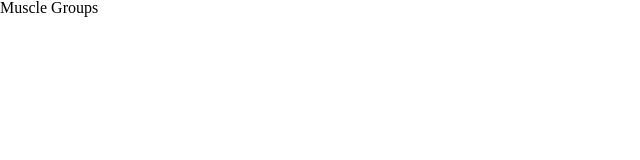
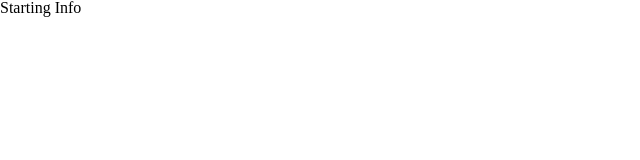
Before and after one commit to ChristianAlameda/Workout, a JavaScript app in the folder my-app/: page / in a window 1280 px wide. Shown: the top 160 px of the page, without its empty margins (0-640 px from the left). Built offline with nearby package versions, Linux system fonts and the light colour scheme; the HTML template or start-up script is replaced by a standard one.

Commit message:
fix: page order
musclegroups was first when it should've been second

```diff
--- a/my-app/src/App.js
+++ b/my-app/src/App.js
@@ -1,6 +1,6 @@
 import './App.css';
+import StartingInfo from './components/pages/StartingInfo';
 import MuscleGroups from './components/pages/MuscleGroups';
-import StartingInfo from './components/pages/StartingInfo';
 import SelectExercisesAndCalculate from './components/pages/SelectExercisesAndCalculate.js';
 import Results from './components/pages/Results';
 
@@ -8,8 +8,8 @@ function App() {
   return (
     <div className="App">
       <div id="page-container">
+        <StartingInfo/>
         <MuscleGroups/>
-        <StartingInfo/>
         <SelectExercisesAndCalculate/>
         <Results/>
       </div>
```
